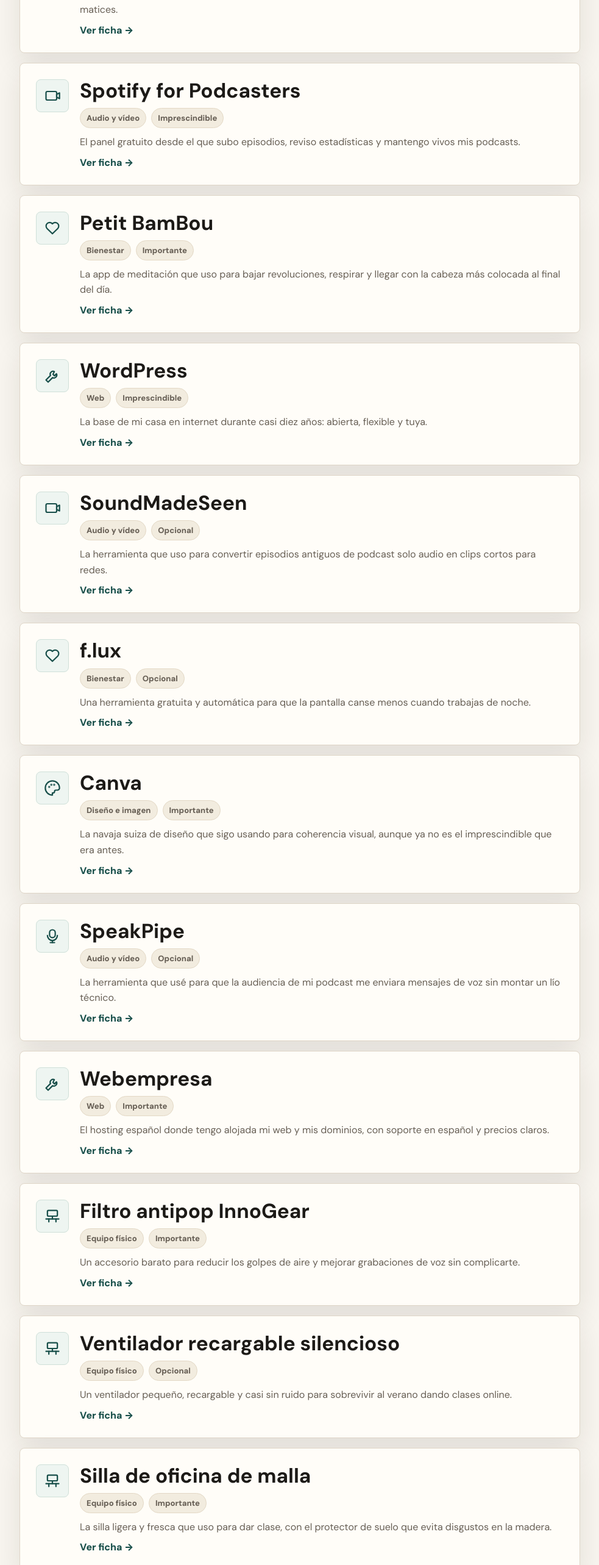
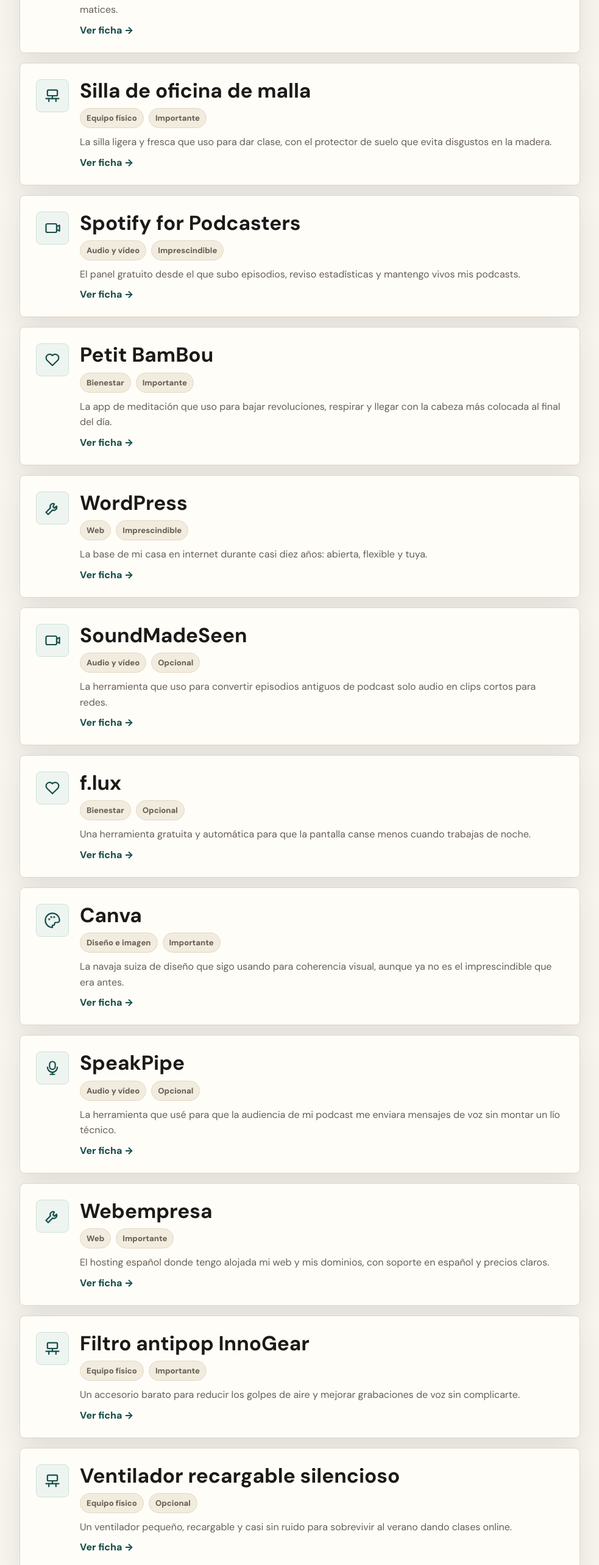
Before and after one commit to boreas77/laborjatorio, a Next.js app: page /inventario in a window 1280 px wide. Shown: the part 820-3386 px from the top of the page at 61% size, without its empty margins (32-1015 px from the left). Built offline with nearby package versions, Linux system fonts and the light colour scheme.

Commit message:
Actualiza ficha silla de oficina de malla

```diff
--- a/src/data/tools.ts
+++ b/src/data/tools.ts
@@ -2109,7 +2109,7 @@
     rating: 4,
     difficulty: "facil",
     status: "importante",
-    updatedAt: "2026-06-06",
+    updatedAt: "2026-06-11",
     intro:
       "Cuando empecé a dar clases online en Nicaragua, usaba una silla de plástico cutre, no muy diferente de la de la portada del último disco de Bad Bunny. Para salir del paso valía, pero en cuanto volví a España y quise montarme un setup más permanente, di el salto a una silla de oficina de malla de las de verdad. No es la silla de mis sueños, pero es la que uso cada día y me sirve.",
     whatItDoes:
```
